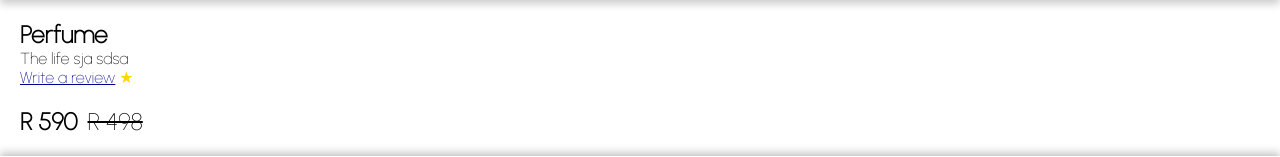
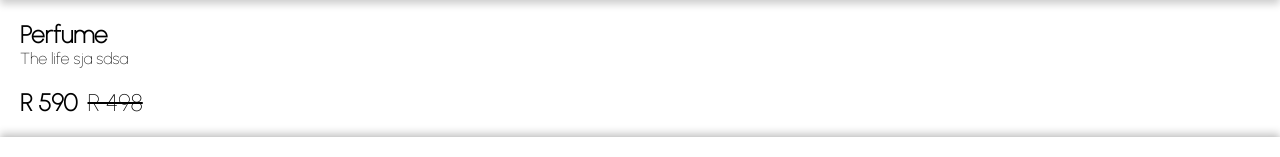
Before and after one commit to givenmphiwe/store, a React (Create React App) app: page /productSelected/1 in a window 1280 px wide. Shown: the part 354-511 px from the top of the page. Built offline with nearby package versions, Linux system fonts and the light colour scheme.

Commit message:
Removed the write review

```diff
--- a/src/pages/ProductPage.jsx
+++ b/src/pages/ProductPage.jsx
@@ -346,7 +346,7 @@ const ProductsPage = () => {
           <ProductInfo>
             <h2>{product.ProductName}</h2>
             <p>{product.productDescription}</p>
-            <ReviewLink>Write a review</ReviewLink> <GoldStar>★</GoldStar>
+            {/* <ReviewLink>Write a review</ReviewLink> <GoldStar>★</GoldStar> */}
             {product.ProductStarRating}
             <ProductPrice>
               <span style={{ fontWeight: "bold", fontSize: "1.5em" }}>
```
